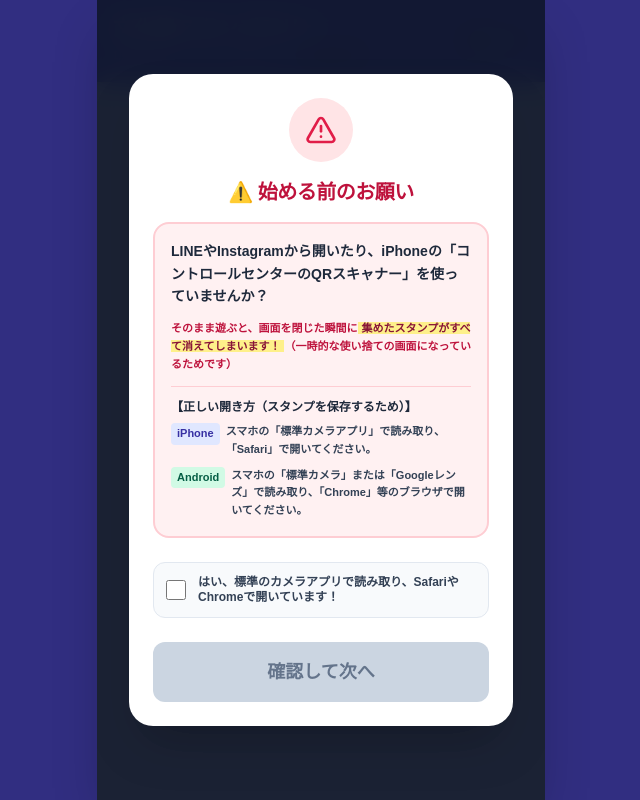
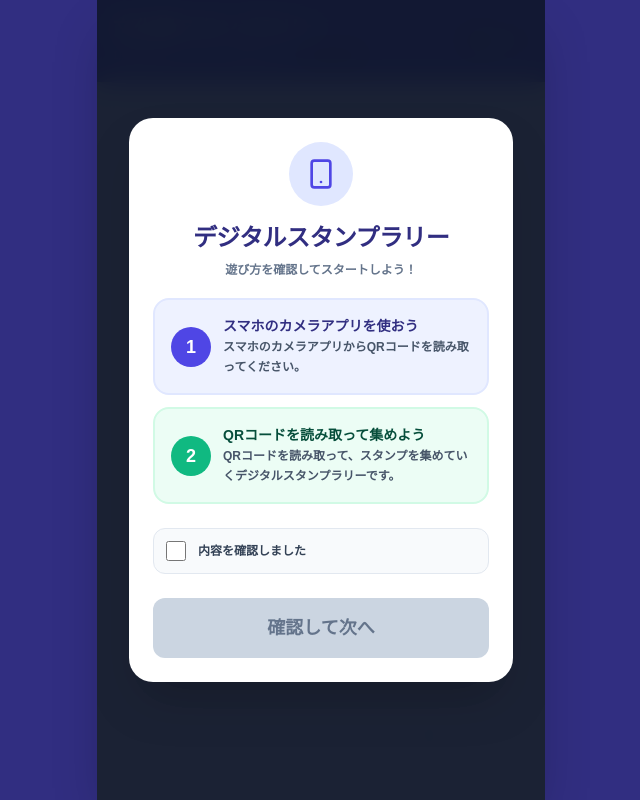
Before and after one commit to atyufumi0424-cyber/stamp, a plain HTML site: page index.html in a window 1280 px wide. Shown: the whole page, without its empty margins (319-959 px from the left). Drawn offline with nearby package versions, Linux system fonts and the light colour scheme.

Commit message:
最初の案内画面を遊び方説明へ変更

```diff
--- a/index.html
+++ b/index.html
@@ -130,38 +130,36 @@
             </div>
         </div>
 
-        <!-- プレイ前確認モーダル（追加部分） -->
+        <!-- プレイ前の遊び方案内モーダル -->
         <div id="welcome-confirm-modal" class="hidden absolute inset-0 bg-slate-900/95 backdrop-blur-md z-[6000] flex items-center justify-center p-4">
             <div class="bg-white rounded-3xl p-6 w-full max-w-sm text-center shadow-2xl animate-fade-in-up">
-                <div class="w-16 h-16 bg-rose-100 rounded-full flex items-center justify-center mx-auto mb-4 text-rose-600">
-                    <i data-lucide="alert-triangle" class="w-8 h-8"></i>
+                <div class="w-16 h-16 bg-indigo-100 rounded-full flex items-center justify-center mx-auto mb-4 text-indigo-600">
+                    <i data-lucide="smartphone" class="w-8 h-8"></i>
                 </div>
-                <h3 class="text-xl font-black text-rose-700 mb-4 tracking-tight">⚠️ 始める前のお願い</h3>
+                <h3 class="text-2xl font-black text-indigo-900 mb-2 tracking-tight">デジタルスタンプラリー</h3>
+                <p class="text-xs text-slate-500 font-bold mb-5">遊び方を確認してスタートしよう！</p>
 
-                <div class="text-left bg-rose-50 border-2 border-rose-200 rounded-2xl p-4 mb-6 space-y-3">
-                    <p class="text-sm font-bold text-slate-800 leading-relaxed">
-                        LINEやInstagramから開いたり、iPhoneの「コントロールセンターのQRスキャナー」を使っていませんか？
-                    </p>
-                    <p class="text-[11px] text-rose-700 font-bold leading-relaxed">
-                        そのまま遊ぶと、画面を閉じた瞬間に<span class="bg-yellow-200 text-rose-900 px-1">集めたスタンプがすべて消えてしまいます！</span>（一時的な使い捨ての画面になっているためです）
-                    </p>
-                    <div class="border-t border-rose-200 pt-3 mt-3 space-y-2">
-                        <p class="text-xs text-slate-800 font-black">【正しい開き方（スタンプを保存するため）】</p>
-                        <p class="text-[11px] text-slate-700 font-bold leading-relaxed flex items-start">
-                            <span class="bg-indigo-100 text-indigo-800 px-1.5 py-0.5 rounded mr-1.5 shrink-0">iPhone</span>
-                            スマホの「標準カメラアプリ」で読み取り、「Safari」で開いてください。
-                        </p>
-                        <p class="text-[11px] text-slate-700 font-bold leading-relaxed flex items-start">
-                            <span class="bg-emerald-100 text-emerald-800 px-1.5 py-0.5 rounded mr-1.5 shrink-0">Android</span>
-                            スマホの「標準カメラ」または「Googleレンズ」で読み取り、「Chrome」等のブラウザで開いてください。
-                        </p>
+                <div class="space-y-3 mb-6 text-left">
+                    <div class="flex items-center bg-indigo-50 border-2 border-indigo-100 rounded-2xl p-4">
+                        <div class="w-10 h-10 bg-indigo-600 text-white rounded-full flex items-center justify-center font-black text-lg mr-3 shrink-0">1</div>
+                        <div>
+                            <p class="text-sm font-black text-indigo-900 mb-0.5">スマホのカメラアプリを使おう</p>
+                            <p class="text-xs text-slate-600 font-bold leading-relaxed">スマホのカメラアプリからQRコードを読み取ってください。</p>
+                        </div>
+                    </div>
+                    <div class="flex items-center bg-emerald-50 border-2 border-emerald-100 rounded-2xl p-4">
+                        <div class="w-10 h-10 bg-emerald-500 text-white rounded-full flex items-center justify-center font-black text-lg mr-3 shrink-0">2</div>
+                        <div>
+                            <p class="text-sm font-black text-emerald-900 mb-0.5">QRコードを読み取って集めよう</p>
+                            <p class="text-xs text-slate-600 font-bold leading-relaxed">QRコードを読み取って、スタンプを集めていくデジタルスタンプラリーです。</p>
+                        </div>
                     </div>
                 </div>
 
                 <div class="flex items-center justify-start mb-6 bg-slate-50 p-3 rounded-xl border border-slate-200 text-left">
                     <input type="checkbox" id="browser-check" class="w-5 h-5 text-indigo-600 rounded mr-3 shrink-0" onchange="toggleConfirmBtn()">
                     <label for="browser-check" class="text-xs font-bold text-slate-700 leading-tight cursor-pointer">
-                        はい、標準のカメラアプリで読み取り、SafariやChromeで開いています！
+                        内容を確認しました
                     </label>
                 </div>
 
```
